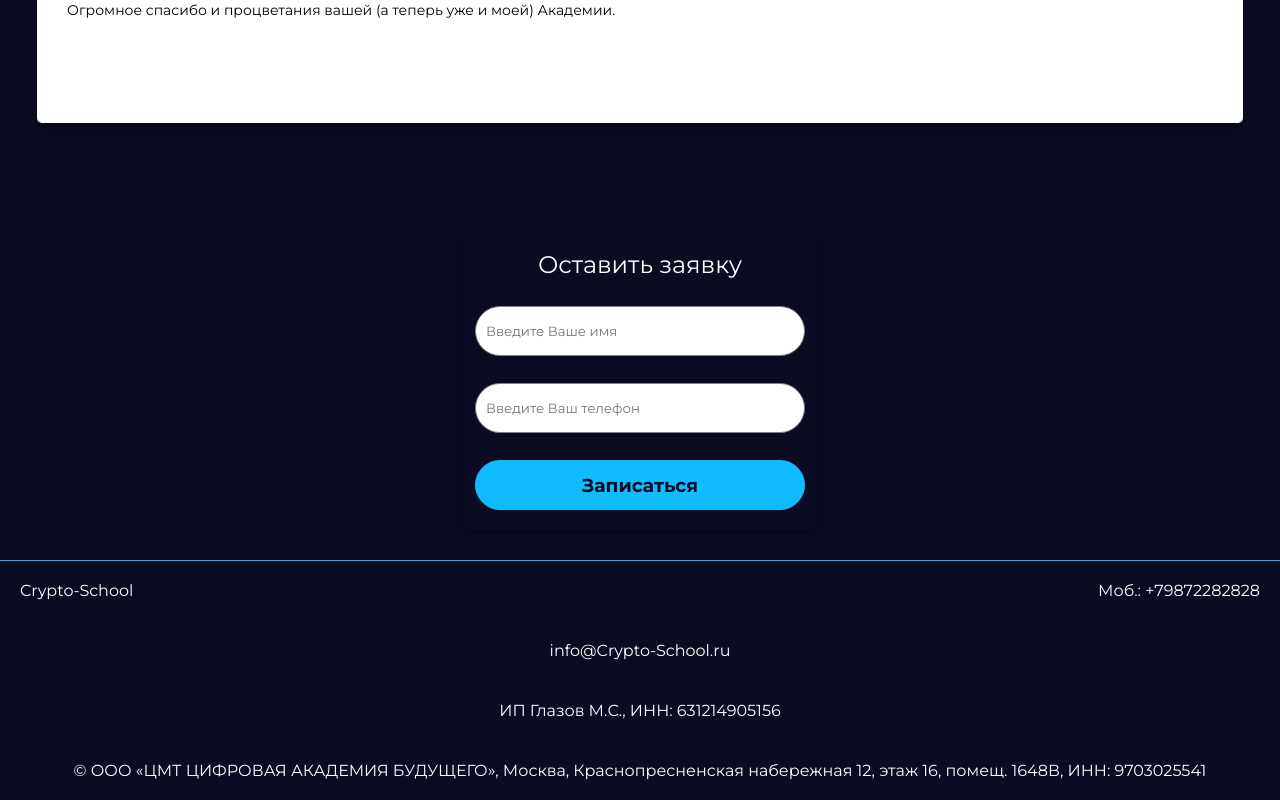
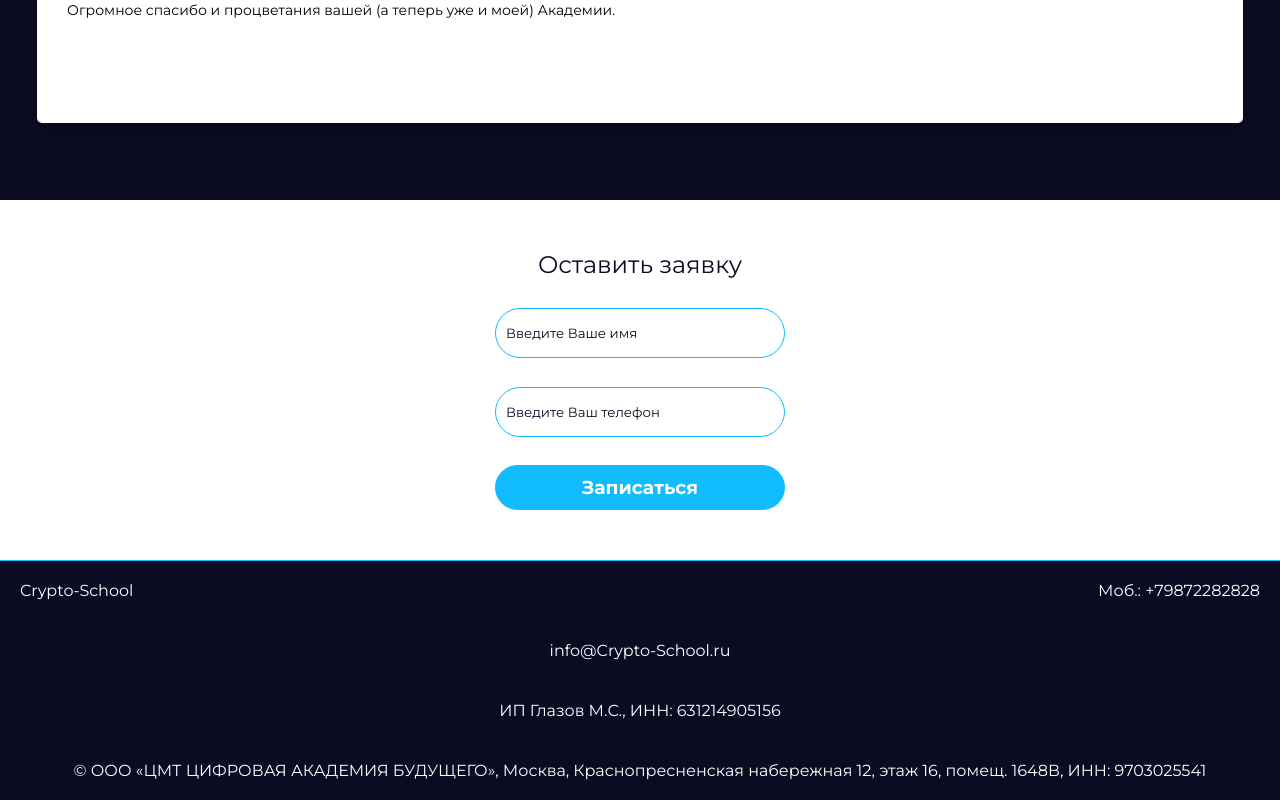
Before and after one commit to pirateDev1/new, a React (Create React App) app: page / in a window 1280 px wide. Shown: the part 3960-4760 px from the top of the page. Built offline with nearby package versions, Linux system fonts and the light colour scheme.

Commit message:
Update Form.module.css

```diff
--- a/src/modules/form/Form.module.css
+++ b/src/modules/form/Form.module.css
@@ -4,7 +4,7 @@
     display: flex;
     justify-content: center;
     align-items: center;
-    background-color: var(--base-bg-color);
+    background-color: var(--base-color);
     color: var(--base-color);
     position: relative;
 }
@@ -17,33 +17,39 @@
     flex-direction: column;
     justify-content: space-between;
     align-items: center;
-    padding: 20px 10px;
+    padding: 20px 30px;
     border-radius: 5px;
     z-index: 2;
-    background-color: var(--base-bg-color);
-    box-shadow: var(--box-shadow);
 }
 
 .title {
     font-size: var(--fs-h2);
+    color: var(--base-bg-color);
 }
 
 .inputs {
     outline: none;
     width: 100%;
     min-height: 50px;
-    border: 1px solid grey;
+    padding-left: 10px;
+    border: 1px solid var(--primary-color);
     border-radius: 50px;
-    padding-left: 10px;
 }
+
+.inputs::placeholder {
+    color: var(--base-bg-color);
+}
+
 .inputs:focus {
-    border: none;
+    border: 1px solid var(--secondary-color);
     box-shadow: var(--box-shadow);
 }
 
 .btn {
     width: 100%;
     max-width: 350px !important;
-    min-height: 50px;
+    min-height: 40px;
+    border: none;
+    color: var(--base-color) !important;
     border-radius: 50px !important;
 }
```
